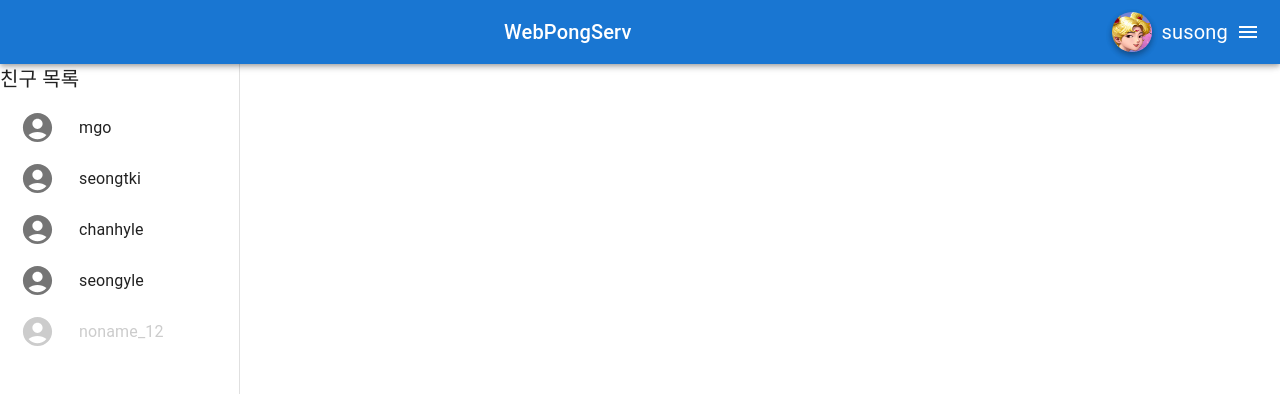
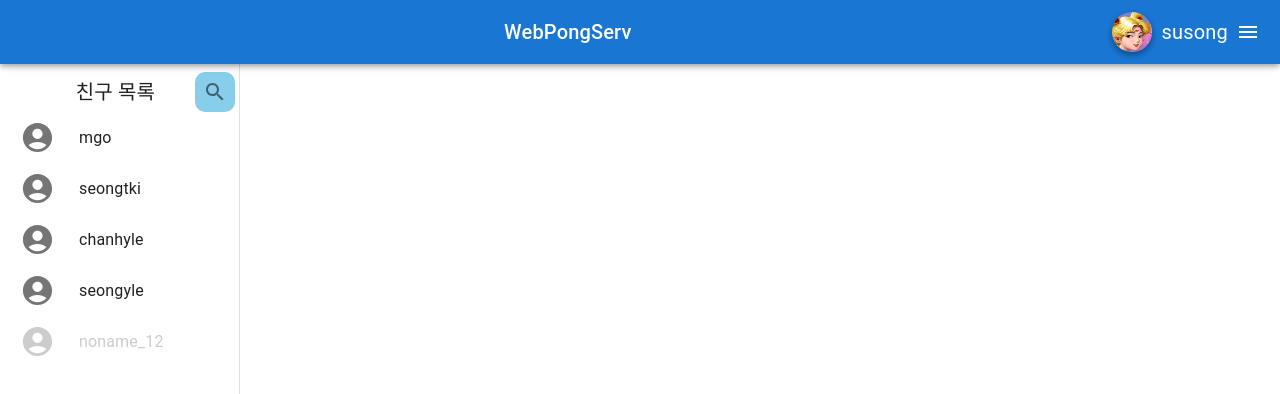
Before and after one commit to webPongServ/pongserv, a React (Create React App) app in the folder frontend/: page / in a window 1280 px wide. Shown: the top 394 px of the page. Built offline with nearby package versions, Linux system fonts and the light colour scheme.

Commit message:
#1 FEAT : friend search button

```diff
--- a/frontend/src/components/common/FriendDrawer.tsx
+++ b/frontend/src/components/common/FriendDrawer.tsx
@@ -11,11 +11,14 @@ import MuiDrawer from "@mui/material/Drawer";
 import List from "@mui/material/List";
 import AccountCircleIcon from "@mui/icons-material/AccountCircle";
 import { Theme, CSSObject } from "@mui/material/styles";
+import SearchIcon from "@mui/icons-material/Search";
+import { Box, IconButton } from "@mui/material";
 
 const Drawer = styled(MuiDrawer, {
   shouldForwardProp: (prop) => prop !== "open",
 })(({ theme, open }) => ({
   width: FriendDrawerWidth,
+  height: "100%",
   flexShrink: 0,
   whiteSpace: "nowrap",
   boxSizing: "border-box",
@@ -55,9 +58,19 @@ const FriendDrawer = () => {
 
   return (
     <Drawer variant="permanent" open={true}>
-      <DrawerHeader />
-      <div style={{ fontSize: "20px" }}>친구 목록</div>
-      <List>
+      <DrawerHeader sx={{ height: "10%" }} />
+      <Box className="flex-container" sx={{ height: "3%", gap: 5 }}>
+        <Box style={{ fontSize: "20px", marginLeft: "30%" }}>친구 목록</Box>
+        <IconButton
+          sx={{ backgroundColor: "skyblue", borderRadius: "10px" }}
+          onClick={() => {
+            navigate(`/search`);
+          }}
+        >
+          <SearchIcon />
+        </IconButton>
+      </Box>
+      <List sx={{ height: "80%", overflow: "auto" }}>
         {loginFriends.map((text, index) => (
           <ListItem key={text} disablePadding sx={{ display: "block" }}>
             <ListItemButton
@@ -91,6 +104,9 @@ const FriendDrawer = () => {
                 justifyContent: true ? "initial" : "center",
                 px: 2.5,
               }}
+              onClick={() => {
+                navigate(`/profile/${index}`);
+              }}
             >
               <ListItemIcon
                 sx={{
```
